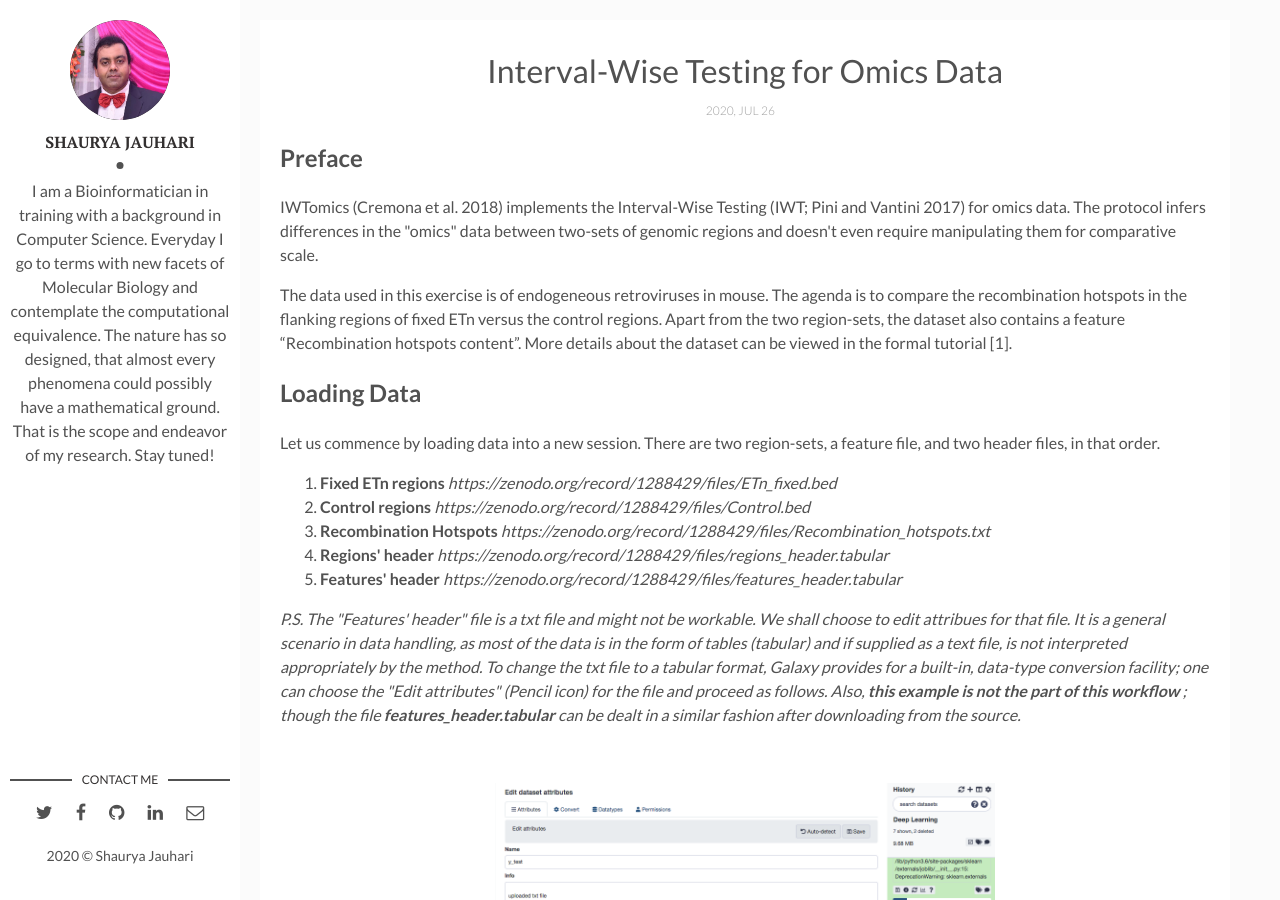
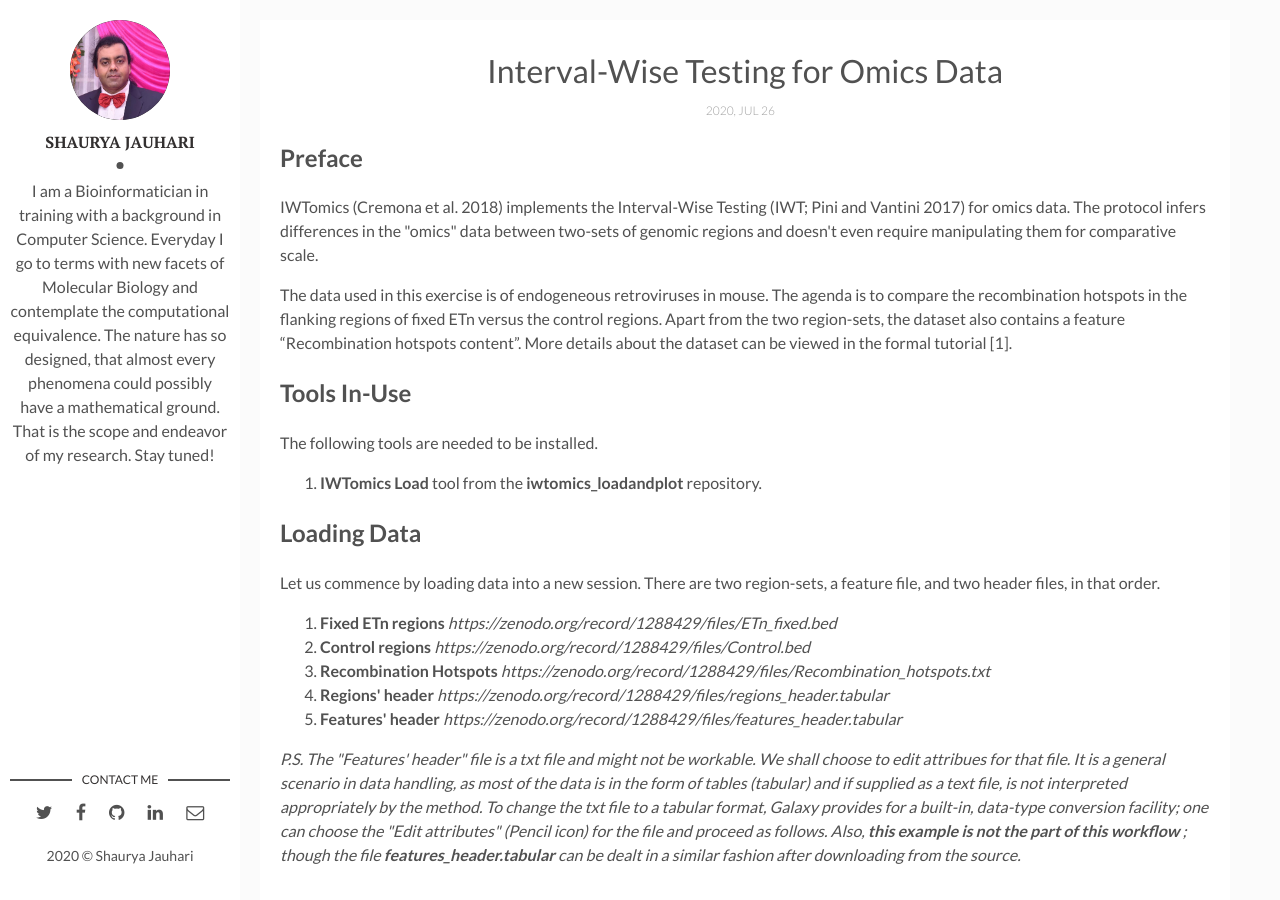
Before and after one commit to shauryajauhari/shauryajauhari.github.io, a Jekyll site: the page built from _posts/2020-07-26-interval_wise_testing.markdown, in a window 1280 px wide and 900 px high. Built offline with Jekyll 4.4.1, drawn with Linux system fonts in a browser that asks for light colours.

Commit message:
Update file

```diff
--- a/_posts/2020-07-26-interval_wise_testing.markdown
+++ b/_posts/2020-07-26-interval_wise_testing.markdown
@@ -13,6 +13,13 @@ tags: [Bioinformatics]
 
 <p> The data used in this exercise is of endogeneous retroviruses in mouse. The agenda is to compare the recombination hotspots in the flanking regions of fixed ETn versus the control regions. Apart from the two region-sets, the dataset also contains a feature “Recombination hotspots content”. More details about the dataset can be viewed in the formal tutorial [1]. </p>
 
+<h2> Tools In-Use </h2>
+
+The following tools are needed to be installed.
+
+<ol>
+<li> <b> IWTomics Load </b> tool from the <b> iwtomics_loadandplot </b> repository.</li>
+</ol>
 
 <h2> Loading Data </h2>
 
```
